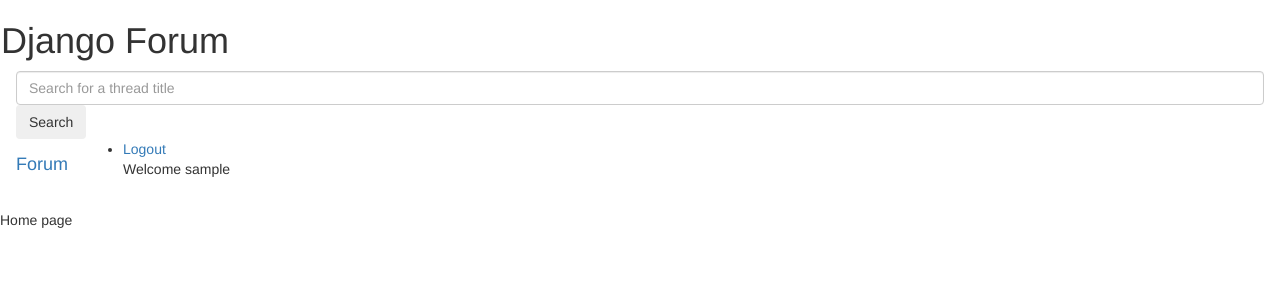
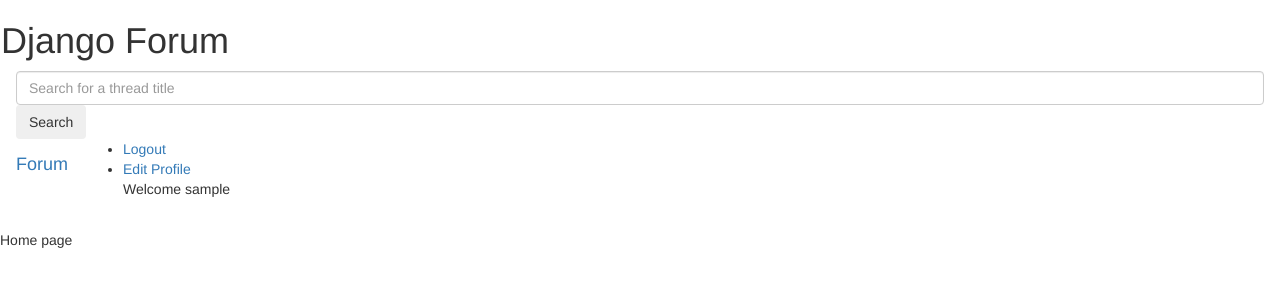
Before and after one commit to WickiiPie/django_web_forum, a Django app: page / in a window 1280 px wide. Shown: the top 300 px of the page. Run offline with Django 3.2, Linux system fonts and the light colour scheme; the visitor is signed in with stand-in values (Sample User, id 1); some libraries are stand-ins or nearby versions.

Commit message:
Updated urls.py, base.html
Added edit profile to nav

Modified   djangoforum/urls.py
Modified   templates/base.html

```diff
--- a/djangoforum/urls.py
+++ b/djangoforum/urls.py
@@ -40,5 +40,4 @@ urlpatterns = [
     # path('reset/<uidb64>/<token>/', auth_views.PasswordResetConfirmView.as_view(), name='password_reset_confirm' ),
     # path('reset_password_complete/', auth_views.PasswordResetCompleteView.as_view() , name='password_reset_complete' ),
 
-
 ]
--- a/templates/base.html
+++ b/templates/base.html
@@ -33,13 +33,16 @@
                     <a class="nav-link" href="{% url 'user_logout_view' %}">Logout</a>
                 </li>
                 <br>
+                <li class="nav-item">
+                <a class="nav-link" href="{% url 'edit_profile_view' %}">Edit Profile</a>
+                </li>
+                <br>
                 <p> Welcome {{ request.user.username }} </p>
                 {% else %}
                 <li class="nav-item">
                     <a class="nav-link" href="{% url 'user_login_view' %}">Login/Register</a>
                 </li>
                 {% endif %}
-
         </div>
     </nav>
 </body>
```
